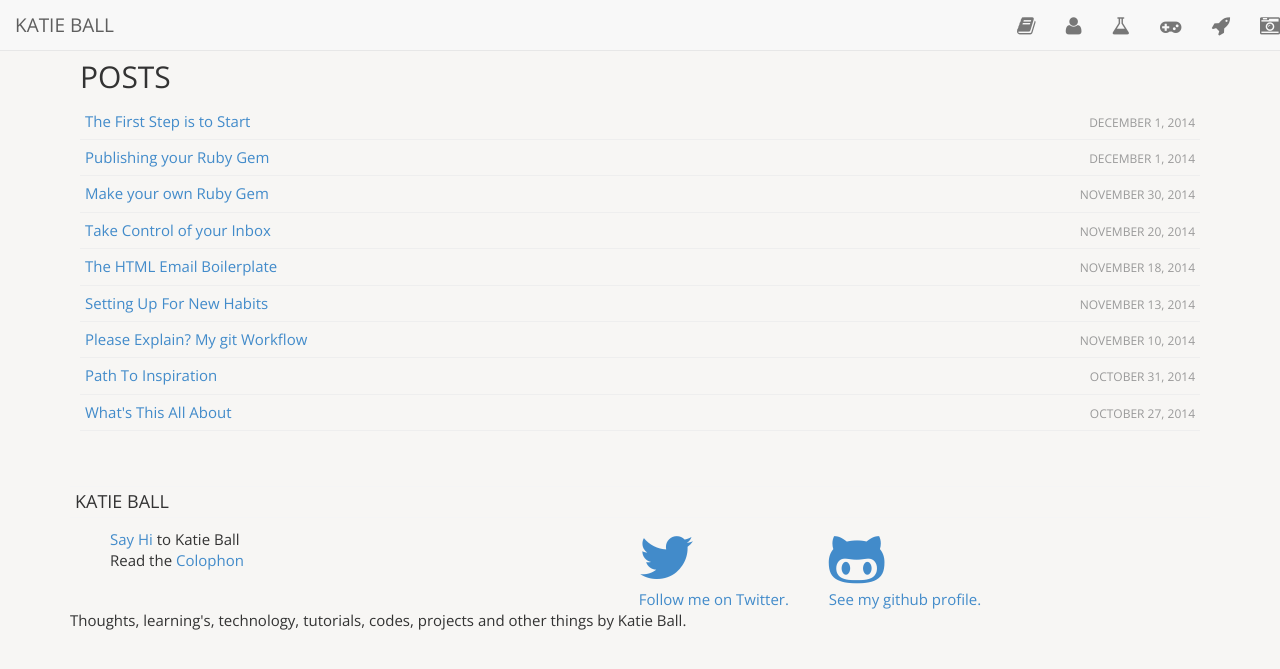
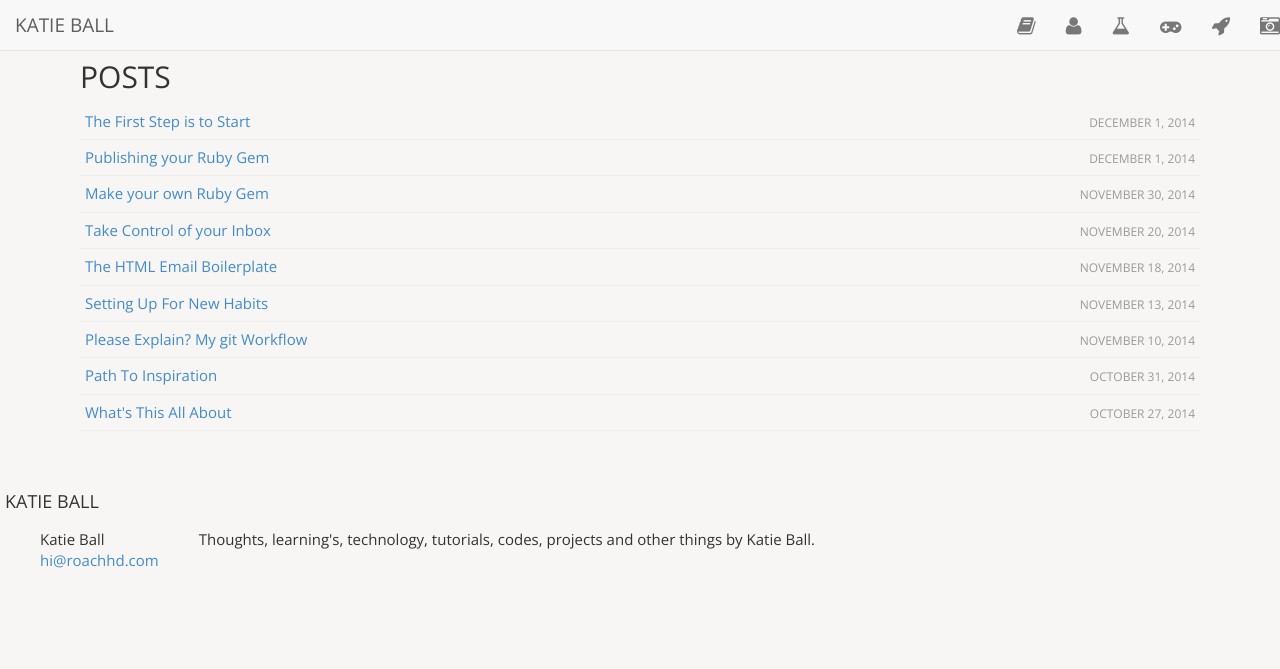
Before and after one commit to roachhd/roachhd.github.io, a Jekyll site: the page built from index.html, in a window 1280 px wide. Shown: the top 669 px of the page. Built offline with Jekyll 4.4.1, drawn with Linux system fonts in a browser that asks for light colours; nearby versions of some CDN libraries.

Commit message:
Update footer.html

```diff
--- a/_includes/footer.html
+++ b/_includes/footer.html
@@ -1,37 +1,49 @@
+<footer class="site-footer">
 
-
-<section class="meta">
-<div class="container" id="hidden-text">
-<footer>
+  <div class="wrapper">
 
     <h2 class="footer-heading">{{ site.title }}</h2>
 
     <div class="footer-col-wrapper">
       <div class="footer-col  footer-col-1">
         <ul class="contact-list">
-          <li><a href="mailto:{{ site.email }}">Say Hi</a> to {{ site.title }}</li>
-          <li>Read the <a href="/colophon">Colophon</a></li>
+          <li>{{ site.title }}</li>
+          <li><a href="mailto:{{ site.email }}">{{ site.email }}</a></li>
         </ul>
       </div>
 
+      <div class="footer-col  footer-col-2">
+        <ul class="social-media-list">
+          {% if site.github_username %}
+          <li>
+            <a href="https://github.com/{{ site.github_username }}">
+              <span class="icon  icon--github">
+                <svg viewBox="0 0 16 16">
+                  <path fill="#828282" d="M7.999,0.431c-4.285,0-7.76,3.474-7.76,7.761 c0,3.428,2.223,6.337,5.307,7.363c0.388,0.071,0.53-0.168,0.53-0.374c0-0.184-0.007-0.672-0.01-1.32 c-2.159,0.469-2.614-1.04-2.614-1.04c-0.353-0.896-0.862-1.135-0.862-1.135c-0.705-0.481,0.053-0.472,0.053-0.472 c0.779,0.055,1.189,0.8,1.189,0.8c0.692,1.186,1.816,0.843,2.258,0.645c0.071-0.502,0.271-0.843,0.493-1.037 C4.86,11.425,3.049,10.76,3.049,7.786c0-0.847,0.302-1.54,0.799-2.082C3.768,5.507,3.501,4.718,3.924,3.65 c0,0,0.652-0.209,2.134,0.796C6.677,4.273,7.34,4.187,8,4.184c0.659,0.003,1.323,0.089,1.943,0.261 c1.482-1.004,2.132-0.796,2.132-0.796c0.423,1.068,0.157,1.857,0.077,2.054c0.497,0.542,0.798,1.235,0.798,2.082 c0,2.981-1.814,3.637-3.543,3.829c0.279,0.24,0.527,0.713,0.527,1.437c0,1.037-0.01,1.874-0.01,2.129 c0,0.208,0.14,0.449,0.534,0.373c3.081-1.028,5.302-3.935,5.302-7.362C15.76,3.906,12.285,0.431,7.999,0.431z"/>
+                </svg>
+              </span>
 
- <!-- <div class="row"> -->
-        <div class="col-lg-2 col-lg-offset-4">
-          <a href="https://twitter.com/{{ site.author.twitter }}">
-            <i class="fa fa-twitter fa-4x"></i>
-            <div>Follow me on Twitter.</div>
-          </a>
-        </div>
-        <div class="col-lg-2 next">
-          <a href="https://github.com/{{ site.author.github }}">
-            <i class="fa fa-github-alt fa-4x"></i>
-            <div>
-              See my github profile.
-            </div>
-          </a>
-        </div>
+              <span class="username">{{ site.github_username }}</span>
+            </a>
+          </li>
+          {% endif %}
 
+          {% if site.twitter_username %}
+          <li>
+            <a href="https://twitter.com/{{ site.twitter_username }}">
+              <span class="icon  icon--twitter">
+                <svg viewBox="0 0 16 16">
+                  <path fill="#828282" d="M15.969,3.058c-0.586,0.26-1.217,0.436-1.878,0.515c0.675-0.405,1.194-1.045,1.438-1.809
+                  c-0.632,0.375-1.332,0.647-2.076,0.793c-0.596-0.636-1.446-1.033-2.387-1.033c-1.806,0-3.27,1.464-3.27,3.27 c0,0.256,0.029,0.506,0.085,0.745C5.163,5.404,2.753,4.102,1.14,2.124C0.859,2.607,0.698,3.168,0.698,3.767 c0,1.134,0.577,2.135,1.455,2.722C1.616,6.472,1.112,6.325,0.671,6.08c0,0.014,0,0.027,0,0.041c0,1.584,1.127,2.906,2.623,3.206 C3.02,9.402,2.731,9.442,2.433,9.442c-0.211,0-0.416-0.021-0.615-0.059c0.416,1.299,1.624,2.245,3.055,2.271 c-1.119,0.877-2.529,1.4-4.061,1.4c-0.264,0-0.524-0.015-0.78-0.046c1.447,0.928,3.166,1.469,5.013,1.469 c6.015,0,9.304-4.983,9.304-9.304c0-0.142-0.003-0.283-0.009-0.423C14.976,4.29,15.531,3.714,15.969,3.058z"/>
+                </svg>
+              </span>
 
+              <span class="username">{{ site.twitter_username }}</span>
+            </a>
+          </li>
+          {% endif %}
+        </ul>
+      </div>
 
       <div class="footer-col  footer-col-3">
         <p class="text">{{ site.description }}</p>
@@ -41,5 +53,3 @@
   </div>
 
 </footer>
-</div>
-</section>
```
